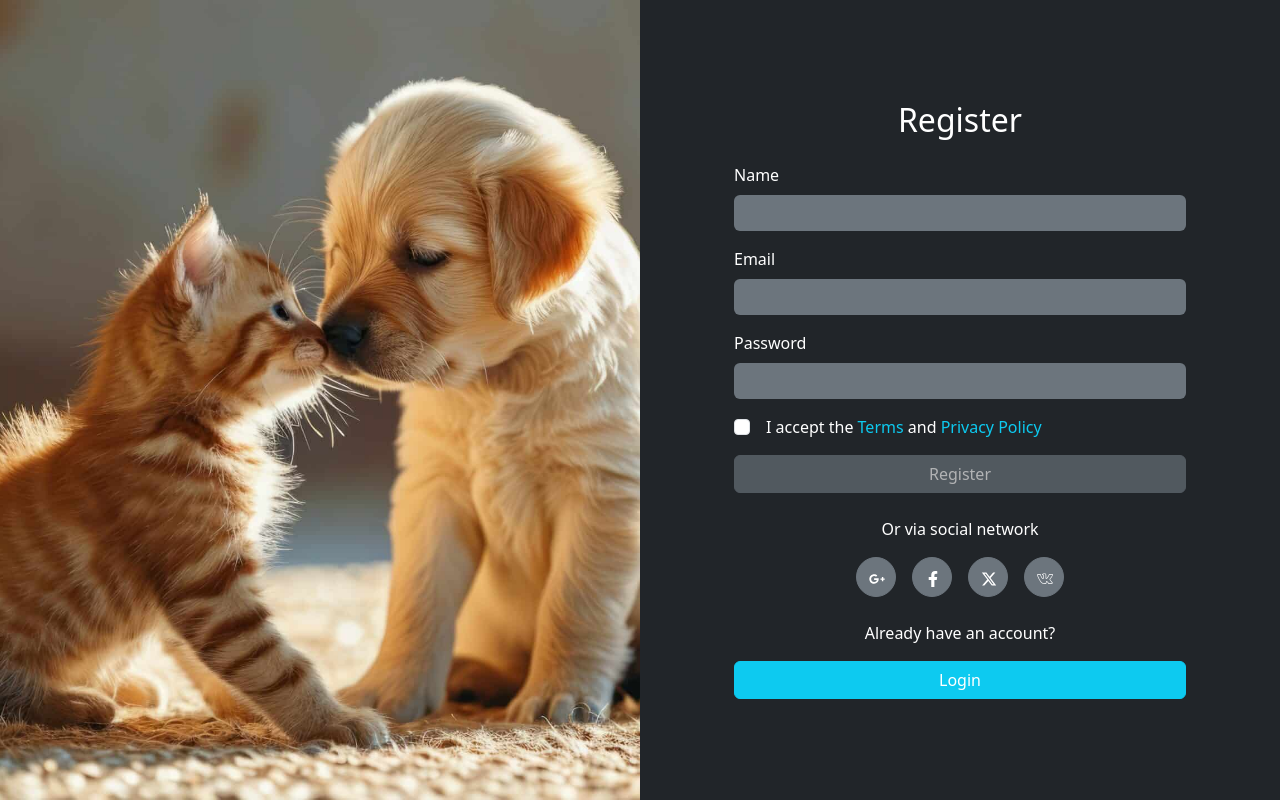
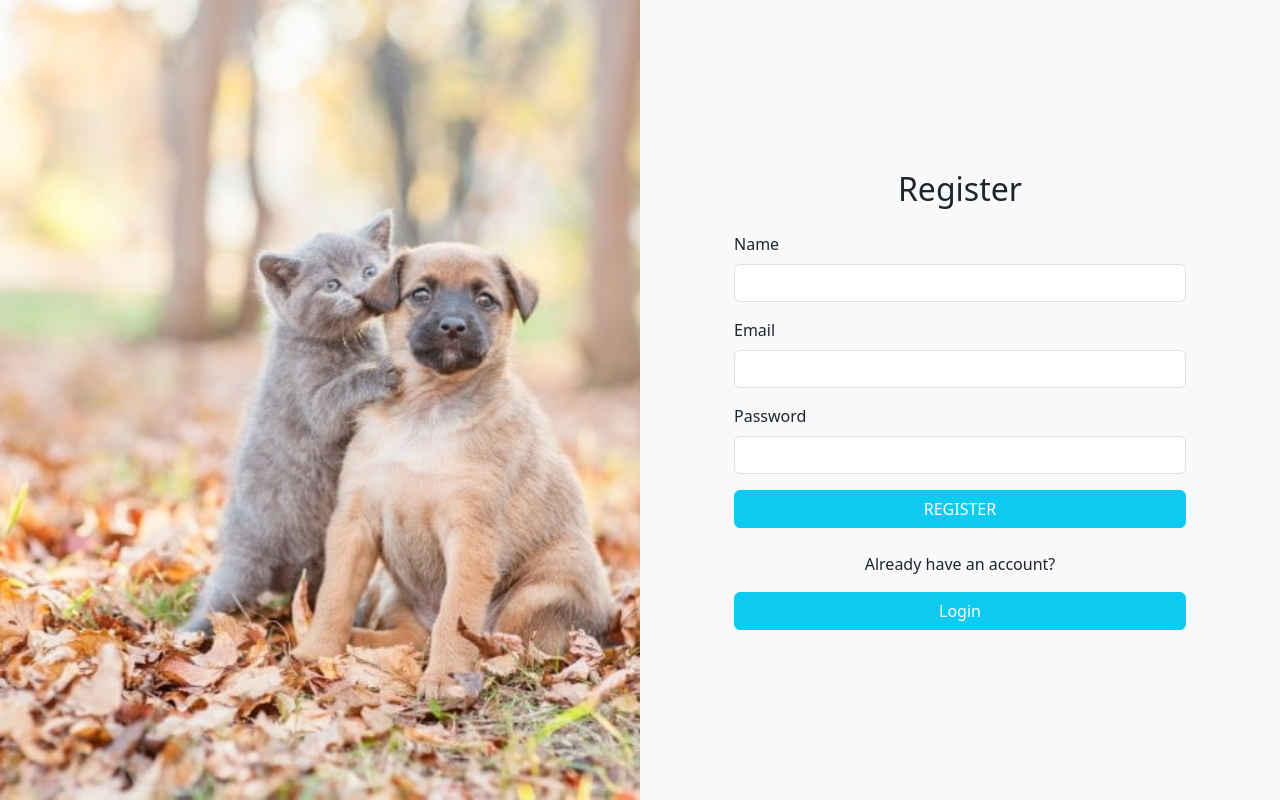
Before and after one commit to sush911/PetAdoptionMern, a React (Vite) app in the folder frontend/: page /signup in a window 1280 px wide. Built offline with nearby package versions, Linux system fonts and the light colour scheme.

Commit message:
frontend change

```diff
--- a/frontend/src/App.jsx
+++ b/frontend/src/App.jsx
@@ -1,11 +1,11 @@
-import React from 'react';
+import React, { useState } from 'react';
 import { BrowserRouter as Router, Routes, Route, Navigate } from 'react-router-dom';
 import { Signup } from './components/Signup';
 import { Signin } from './components/Signin';
 import Home from './components/Home';
 
 const App = () => {
-  const token = localStorage.getItem('token');
+  const [token, setToken] = useState(localStorage.getItem('token') || '');
 
   const ProtectedRoute = ({ children }) => {
     return token ? children : <Navigate to="/login" />;
@@ -15,13 +15,13 @@ const App = () => {
     <Router>
       <Routes>
         <Route path="/" element={token ? <Navigate to="/home" /> : <Navigate to="/login" />} />
-        <Route path="/signup" element={<Signup />} />
-        <Route path="/login" element={<Signin />} />
+        <Route path="/signup" element={<Signup setToken={setToken} />} />
+        <Route path="/login" element={<Signin setToken={setToken} />} />
         <Route
           path="/home"
           element={
             <ProtectedRoute>
-              <Home />
+              <Home setToken={setToken} />
             </ProtectedRoute>
           }
         />
--- a/frontend/src/components/Signin.jsx
+++ b/frontend/src/components/Signin.jsx
@@ -6,7 +6,7 @@ import { FaFacebookF } from 'react-icons/fa';
 import { SlSocialVkontakte } from 'react-icons/sl';
 import loginImg from '../assets/2.jpg';
 
-export const Signin = () => {
+export const Signin = ({ setToken }) => {
   const navigate = useNavigate();
   const [form, setForm] = useState({ email: '', password: '' });
   const [error, setError] = useState('');
@@ -25,15 +25,20 @@ export const Signin = () => {
     try {
       const response = await axios.post('http://localhost:5000/api/login', form);
       localStorage.setItem('token', response.data.token);
-      navigate('/');
+      setToken(response.data.token);
+      navigate('/home');
     } catch (err) {
       setError(err.response?.data?.message || 'Login failed. Please try again.');
     }
   };
 
   return (
+    <div style={{ backgroundColor: '#f8f9fa', minHeight: '100vh' }}>
       <div className="d-flex vh-100">
-      <div className="col-md-6 p-0 d-none d-md-block">
+        <div
+          className="col-md-6 p-0 d-none d-md-block"
+          style={{ backgroundColor: '#f8f9fa' }}
+        >
           <img
             src={loginImg}
             alt="Login Visual"
@@ -41,63 +46,58 @@ export const Signin = () => {
             onError={(e) => (e.target.src = 'https://via.placeholder.com/600x800')}
           />
         </div>
-      <div className="col-12 col-md-6 bg-dark d-flex align-items-center justify-content-center">
+        <div className="col-12 col-md-6 bg-light d-flex align-items-center justify-content-center">
           <div className="w-100 p-4" style={{ maxWidth: '500px' }}>
-          <h2 className="text-white text-center mb-4">Login</h2>
+            <h2 className="text-dark text-center mb-4">Login</h2>
             {error && <div className="alert alert-danger">{error}</div>}
             <form onSubmit={handleSubmit}>
               <div className="mb-3">
-              <label htmlFor="email" className="form-label text-white">Email</label>
+                <label htmlFor="email" className="form-label text-dark">Email</label>
                 <input
                   type="email"
                   name="email"
                   id="email"
                   value={form.email}
                   onChange={handleChange}
-                className="form-control bg-secondary text-light border-0"
+                  className="form-control"
                   required
                 />
               </div>
               <div className="mb-3">
-              <label htmlFor="password" className="form-label text-white">Password</label>
+                <label htmlFor="password" className="form-label text-dark">Password</label>
                 <input
                   type="password"
                   name="password"
                   id="password"
                   value={form.password}
                   onChange={handleChange}
-                className="form-control bg-secondary text-light border-0"
+                  className="form-control"
                   required
                 />
               </div>
-            <button
-              type="submit"
-              className="btn btn-info w-100 text-white"
-            >
+              <button type="submit" className="btn btn-info w-100 text-white">
                 LOGIN
               </button>
             </form>
-          <p className="text-white text-center mt-4">Or via social network</p>
+            <p className="text-center mt-4">Or via social network</p>
             <div className="d-flex justify-content-center mb-4">
-            {[
-              { Icon: FaGooglePlusG, name: 'Google' },
-              { Icon: FaFacebookF, name: 'Facebook' },
-              { Icon: FaXTwitter, name: 'Twitter' },
-              { Icon: SlSocialVkontakte, name: 'VKontakte' },
-            ].map(({ Icon, name }, i) => (
+              {[FaGooglePlusG, FaFacebookF, FaXTwitter, SlSocialVkontakte].map((Icon, i) => (
                 <button
                   key={i}
                   className="btn btn-secondary rounded-circle mx-2"
                   style={{ width: '40px', height: '40px' }}
-                onClick={() => handleSocialClick(name)}
-                aria-label={`Login with ${name}`}
+                  onClick={() => handleSocialClick(Icon.name)}
+                  aria-label={`Login with ${Icon.name}`}
                 >
                   <Icon className="text-white" />
                 </button>
               ))}
             </div>
-          <p className="text-white text-center">Don't have an account?</p>
-          <Link to="/register" className="btn btn-info w-100 text-white">Register</Link>
+            <p className="text-center">Don't have an account?</p>
+            <Link to="/signup" className="btn btn-info w-100 text-white">
+              Register
+            </Link>
+          </div>
         </div>
       </div>
     </div>
--- a/frontend/src/components/Signup.jsx
+++ b/frontend/src/components/Signup.jsx
@@ -1,134 +1,94 @@
 import React, { useState } from 'react';
 import { Link, useNavigate } from 'react-router-dom';
 import axios from 'axios';
-import { FaGooglePlusG, FaXTwitter } from 'react-icons/fa6';
-import { FaFacebookF } from 'react-icons/fa';
-import { SlSocialVkontakte } from 'react-icons/sl';
-import myImg from '../assets/1.jpg';
+import loginImg from '../assets/2.jpg';
 
-export const Signup = () => {
+export const Signup = ({ setToken }) => {
   const navigate = useNavigate();
   const [form, setForm] = useState({ name: '', email: '', password: '' });
-  const [isChecked, setIsChecked] = useState(false);
   const [error, setError] = useState('');
 
   const handleChange = (e) => {
     setForm({ ...form, [e.target.name]: e.target.value });
   };
 
-  const handleSocialClick = (platform) => {
-    console.log(`Clicked ${platform} login`);
-  };
-
   const handleSubmit = async (e) => {
     e.preventDefault();
     setError('');
-    if (!isChecked) {
-      setError('You must accept the terms and conditions.');
-      return;
-    }
     try {
       const response = await axios.post('http://localhost:5000/api/register', form);
-      // Optionally automatically login after signup:
       localStorage.setItem('token', response.data.token);
+      setToken(response.data.token);
       navigate('/home');
     } catch (err) {
-      setError(err.response?.data?.message || 'Registration failed. Please try again.');
+      setError(err.response?.data?.message || 'Signup failed. Please try again.');
     }
   };
 
   return (
+    <div style={{ backgroundColor: '#f8f9fa', minHeight: '100vh' }}>
       <div className="d-flex vh-100">
-      <div className="col-md-6 p-0 d-none d-md-block">
+        <div
+          className="col-md-6 p-0 d-none d-md-block"
+          style={{ backgroundColor: '#f8f9fa' }}
+        >
           <img
-          src={myImg}
-          alt="Signup Visual"
+            src={loginImg}
+            alt="Register Visual"
             className="w-100 h-100 object-fit-cover"
             onError={(e) => (e.target.src = 'https://via.placeholder.com/600x800')}
           />
         </div>
-      <div className="col-12 col-md-6 bg-dark d-flex align-items-center justify-content-center">
+        <div className="col-12 col-md-6 bg-light d-flex align-items-center justify-content-center">
           <div className="w-100 p-4" style={{ maxWidth: '500px' }}>
-          <h2 className="text-white text-center mb-4">Register</h2>
+            <h2 className="text-dark text-center mb-4">Register</h2>
             {error && <div className="alert alert-danger">{error}</div>}
             <form onSubmit={handleSubmit}>
               <div className="mb-3">
-              <label htmlFor="name" className="form-label text-white">Name</label>
+                <label htmlFor="name" className="form-label text-dark">Name</label>
                 <input
                   type="text"
                   name="name"
                   id="name"
                   value={form.name}
                   onChange={handleChange}
-                className="form-control bg-secondary text-light border-0"
+                  className="form-control"
                   required
                 />
               </div>
               <div className="mb-3">
-              <label htmlFor="email" className="form-label text-white">Email</label>
+                <label htmlFor="email" className="form-label text-dark">Email</label>
                 <input
                   type="email"
                   name="email"
                   id="email"
                   value={form.email}
                   onChange={handleChange}
-                className="form-control bg-secondary text-light border-0"
+                  className="form-control"
                   required
                 />
               </div>
               <div className="mb-3">
-              <label htmlFor="password" className="form-label text-white">Password</label>
+                <label htmlFor="password" className="form-label text-dark">Password</label>
                 <input
                   type="password"
                   name="password"
                   id="password"
                   value={form.password}
                   onChange={handleChange}
-                className="form-control bg-secondary text-light border-0"
+                  className="form-control"
                   required
                 />
               </div>
-            <div className="form-check mb-3">
-              <input
-                type="checkbox"
-                id="terms"
-                checked={isChecked}
-                onChange={(e) => setIsChecked(e.target.checked)}
-                className="form-check-input"
-              />
-              <label htmlFor="terms" className="form-check-label text-white ms-2">
-                I accept the <span className="text-info">Terms</span> and <span className="text-info">Privacy Policy</span>
-              </label>
-            </div>
-            <button
-              type="submit"
-              disabled={!isChecked}
-              className={`btn w-100 ${isChecked ? 'btn-info' : 'btn-secondary'} text-white`}
-            >
-              Register
+              <button type="submit" className="btn btn-info w-100 text-white">
+                REGISTER
               </button>
             </form>
-          <p className="text-white text-center mt-4">Or via social network</p>
-          <div className="d-flex justify-content-center mb-4">
-            {[
-              { Icon: FaGooglePlusG, name: 'Google' },
-              { Icon: FaFacebookF, name: 'Facebook' },
-              { Icon: FaXTwitter, name: 'Twitter' },
-              { Icon: SlSocialVkontakte, name: 'VKontakte' },
-            ].map(({ Icon, name }, i) => (
-              <button
-                key={i}
-                className="btn btn-secondary rounded-circle mx-2"
-                style={{ width: '40px', height: '40px' }}
-                onClick={() => handleSocialClick(name)}
-                aria-label={`Login with ${name}`}
-              >
-                <Icon className="text-white" />
-              </button>
-            ))}
+            <p className="text-center mt-4">Already have an account?</p>
+            <Link to="/login" className="btn btn-info w-100 text-white">
+              Login
+            </Link>
           </div>
-          <p className="text-white text-center">Already have an account?</p>
-          <Link to="/login" className="btn btn-info w-100 text-white">Login</Link>
         </div>
       </div>
     </div>
```
Also changed, not shown: frontend/src/components/Home.jsx (+13 -2 lines). Lines whose indentation alone changed are shown as unchanged.
